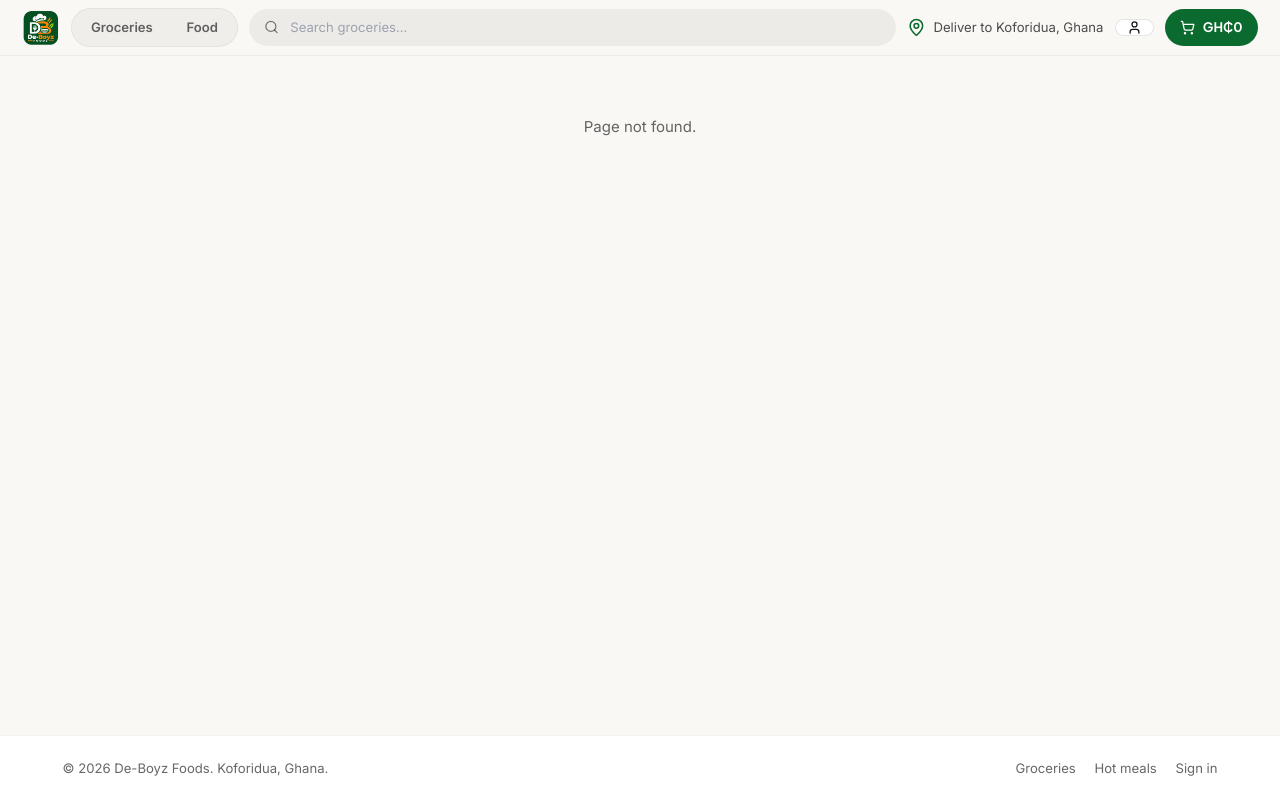
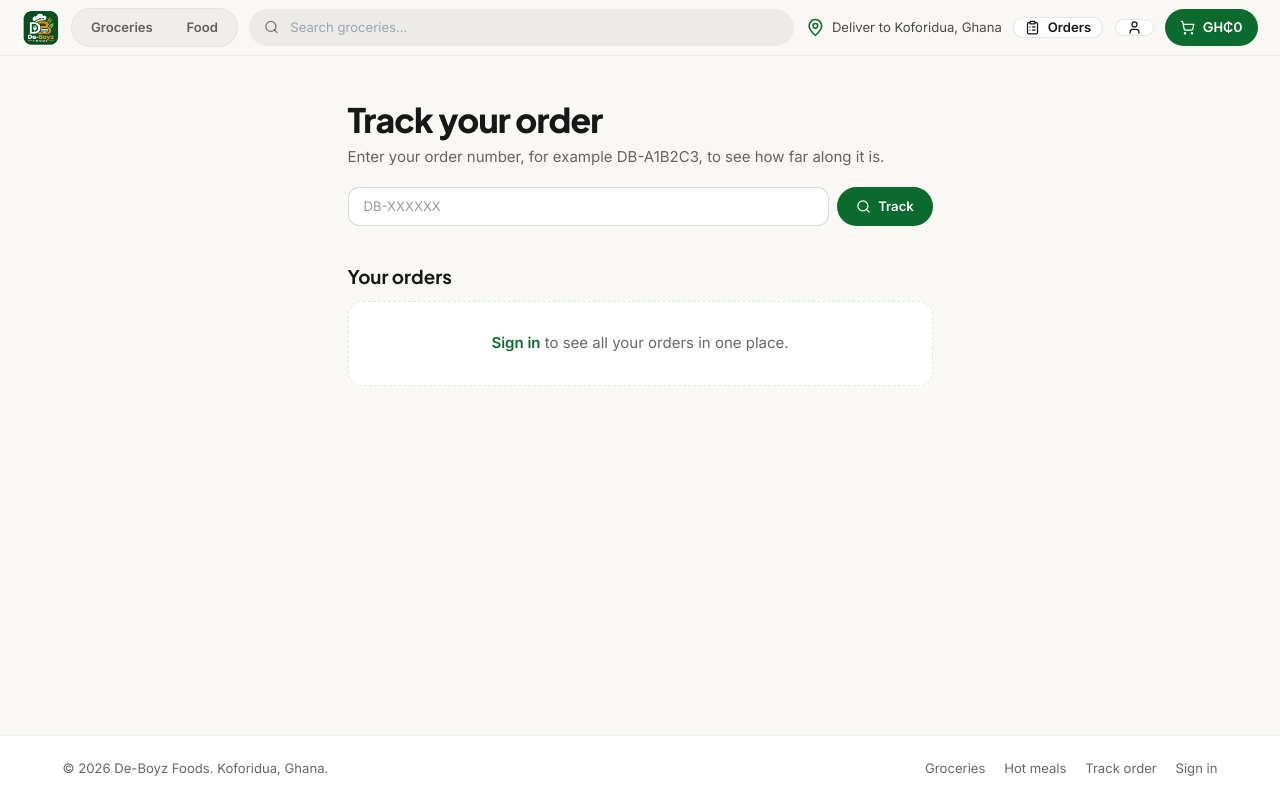
Before and after one commit to brainstorming173-sys/De-Boyz-Foods, a React (Vite) app in the folder client/: page /orders in a window 1280 px wide. Before the commit this address had no page. Built offline with nearby package versions, Linux system fonts and the light colour scheme.

Commit message:
your message here

```diff
--- a/client/src/App.jsx
+++ b/client/src/App.jsx
@@ -9,6 +9,7 @@ import Groceries from './pages/Groceries.jsx';
 import Food from './pages/Food.jsx';
 import Cart from './pages/Cart.jsx';
 import OrderDone from './pages/OrderDone.jsx';
+import Orders from './pages/Orders.jsx';
 import PayMomo from './pages/PayMomo.jsx';
 import Login from './pages/Login.jsx';
 import Register from './pages/Register.jsx';
@@ -45,6 +46,7 @@ export default function App() {
           <Route path="/cart" element={<Cart />} />
           <Route path="/pay/:orderNo" element={<PayMomo />} />
           <Route path="/order/:orderNo" element={<OrderDone />} />
+          <Route path="/orders" element={<Orders />} />
           <Route path="/login" element={<Login />} />
           <Route path="/register" element={<Register />} />
           <Route path="/forgot-password" element={<ForgotPassword />} />
--- a/client/src/components/Footer.jsx
+++ b/client/src/components/Footer.jsx
@@ -8,6 +8,7 @@ export default function Footer() {
         <div className="flex flex-wrap gap-x-5 gap-y-2">
           <Link to="/groceries" className="hover:text-ink">Groceries</Link>
           <Link to="/food" className="hover:text-ink">Hot meals</Link>
+          <Link to="/orders" className="hover:text-ink">Track order</Link>
           <Link to="/login" className="hover:text-ink">Sign in</Link>
         </div>
       </div>
--- a/client/src/components/Navbar.jsx
+++ b/client/src/components/Navbar.jsx
@@ -1,6 +1,6 @@
 import { useState } from 'react';
 import { Link, useLocation, useNavigate } from 'react-router-dom';
-import { Search, MapPin, ShoppingCart, User, LogOut, LayoutDashboard } from 'lucide-react';
+import { Search, MapPin, ShoppingCart, User, LogOut, LayoutDashboard, ClipboardList } from 'lucide-react';
 import { useCart } from '../context/CartContext.jsx';
 import { useAuth } from '../context/AuthContext.jsx';
 import { money } from '../api.js';
@@ -70,6 +70,7 @@ export default function Navbar() {
 
           {isAdmin && <Link to="/admin" className="btn-ghost hidden sm:inline-flex"><LayoutDashboard className="h-4 w-4" /> Admin</Link>}
           {isAdmin && <Link to="/admin" className="btn-ghost h-10 w-10 p-0 sm:hidden" aria-label="Admin"><LayoutDashboard className="h-4 w-4" /></Link>}
+          <Link to="/orders" className="btn-ghost h-10 w-10 p-0 sm:h-auto sm:w-auto sm:px-3" aria-label="Track orders" title="Track orders"><ClipboardList className="h-4 w-4" /><span className="hidden sm:inline">Orders</span></Link>
           {user ? (
             <button onClick={logout} className="btn-ghost h-10 w-10 p-0 sm:h-auto sm:w-auto sm:px-3" aria-label="Sign out" title={`Signed in as ${user.name}`}><LogOut className="h-4 w-4" /></button>
           ) : (
--- a/client/src/pages/OrderDone.jsx
+++ b/client/src/pages/OrderDone.jsx
@@ -13,18 +13,44 @@ export default function OrderDone() {
 
   useEffect(() => { api.trackOrder(orderNo).then(setOrder).catch((e) => setError(e.message)); }, [orderNo]);
 
+  // Keep the status fresh: check again every 20 seconds until the order is finished.
+  const finished = order && (order.status === 'completed' || order.status === 'cancelled');
+  useEffect(() => {
+    if (!order || finished) return;
+    const t = setInterval(() => { api.trackOrder(orderNo).then(setOrder).catch(() => {}); }, 20000);
+    return () => clearInterval(t);
+  }, [orderNo, !!order, finished]);
+
   if (error) return <p className="p-16 text-center text-chili">{error}</p>;
   if (!order) return <Loading message="Loading your order..." />;
 
+  // Pickup orders skip the "on the way" step.
+  const steps = order.fulfillment === 'pickup'
+    ? ['new', 'confirmed', 'preparing', 'completed']
+    : ['new', 'confirmed', 'preparing', 'out_for_delivery', 'completed'];
+  const stepIndex = Math.max(0, steps.indexOf(order.status));
   const unpaidOnline = order.payment_method === 'momo_now' && order.payment_status !== 'paid';
 
   return (
     <div className="mx-auto max-w-xl px-4 py-8 sm:px-6 sm:py-14">
       <div className="text-center">
         <CheckCircle2 className="mx-auto h-12 w-12 text-leaf" />
-        <h1 className="mt-4 text-2xl font-extrabold sm:text-3xl">Order {order.order_no} placed</h1>
-        <p className="mt-2 text-black/60">Status: <strong>{LABEL[order.status]}</strong>. Save your order number to check back.</p>
+        <h1 className="mt-4 text-2xl font-extrabold sm:text-3xl">Order {order.order_no}</h1>
+        <p className="mt-2 text-black/60">Status: <strong>{LABEL[order.status]}</strong>. This page updates by itself. You can find it again any time under <Link to="/orders" className="font-semibold text-leaf underline">Orders</Link>.</p>
       </div>
+
+      {order.status === 'cancelled' ? (
+        <p className="mt-6 rounded-xl bg-chili-soft px-4 py-3 text-center text-sm text-chili">This order was cancelled. Please contact us if you have any questions.</p>
+      ) : (
+        <ol className="mt-6 grid gap-1" style={{ gridTemplateColumns: `repeat(${steps.length}, minmax(0, 1fr))` }}>
+          {steps.map((s, n) => (
+            <li key={s} className="text-center">
+              <span className={`mx-auto block h-2 rounded-full ${n <= stepIndex ? 'bg-leaf' : 'bg-black/10'}`} />
+              <span className={`mt-1.5 block text-[11px] leading-tight sm:text-xs ${n === stepIndex ? 'font-bold text-leaf' : 'text-black/50'}`}>{s === 'out_for_delivery' ? 'On the way' : LABEL[s]}</span>
+            </li>
+          ))}
+        </ol>
+      )}
 
       {unpaidOnline && (
         <div className="mt-6 rounded-xl bg-chili-soft px-4 py-3 text-sm text-chili">
--- /dev/null
+++ b/client/src/pages/Orders.jsx
@@ -0,0 +1,74 @@
+import { useEffect, useState } from 'react';
+import { Link, useNavigate } from 'react-router-dom';
+import { Search } from 'lucide-react';
+import Loading from '../components/Loading.jsx';
+import { api, money } from '../api.js';
+import { useAuth } from '../context/AuthContext.jsx';
+
+const LABEL = { new: 'Received', confirmed: 'Confirmed', preparing: 'Preparing', out_for_delivery: 'On the way', completed: 'Completed', cancelled: 'Cancelled' };
+const TONE = { completed: 'bg-leaf-soft text-leaf', cancelled: 'bg-chili-soft text-chili' };
+
+// Track an order by its number, and (when signed in) see all of your own orders.
+export default function Orders() {
+  const { user, loading } = useAuth();
+  const nav = useNavigate();
+  const [no, setNo] = useState('');
+  const [list, setList] = useState(null);
+  const [error, setError] = useState('');
+
+  useEffect(() => {
+    if (!user) return;
+    api.myOrders().then(setList).catch((e) => setError(e.message));
+  }, [user]);
+
+  function find(e) {
+    e.preventDefault();
+    let v = no.trim().toUpperCase().replace(/^#/, '');
+    if (/^[0-9A-F]{6}$/.test(v)) v = `DB-${v}`; // allow typing just the 6 characters
+    if (v) nav(`/order/${encodeURIComponent(v)}`);
+  }
+
+  return (
+    <div className="mx-auto max-w-2xl px-4 py-8 sm:px-6 sm:py-12">
+      <h1 className="text-3xl font-extrabold tracking-tight sm:text-4xl">Track your order</h1>
+      <p className="mt-2 text-black/60">Enter your order number, for example DB-A1B2C3, to see how far along it is.</p>
+
+      <form onSubmit={find} className="mt-5 flex gap-2">
+        <input className="field" placeholder="DB-XXXXXX" value={no} onChange={(e) => setNo(e.target.value)} aria-label="Order number" />
+        <button className="btn-green shrink-0"><Search className="h-4 w-4" /> Track</button>
+      </form>
+
+      <h2 className="mt-10 text-xl font-bold">Your orders</h2>
+      {loading ? (
+        <Loading message="Loading..." />
+      ) : !user ? (
+        <p className="mt-3 rounded-2xl border border-dashed border-black/10 bg-white px-6 py-8 text-center text-black/60">
+          <Link to="/login" state={{ from: '/orders' }} className="font-semibold text-leaf hover:underline">Sign in</Link> to see all your orders in one place.
+        </p>
+      ) : error ? (
+        <p role="alert" className="mt-3 text-chili">{error}</p>
+      ) : !list ? (
+        <Loading message="Loading your orders..." />
+      ) : !list.length ? (
+        <p className="mt-3 rounded-2xl border border-dashed border-black/10 bg-white px-6 py-8 text-center text-black/60">You haven't placed any orders yet.</p>
+      ) : (
+        <ul className="mt-3 divide-y divide-black/5 rounded-2xl border border-black/5 bg-white">
+          {list.map((o) => (
+            <li key={o.order_no}>
+              <Link to={`/order/${o.order_no}`} className="flex items-center justify-between gap-3 p-4 hover:bg-black/[0.02]">
+                <div className="min-w-0">
+                  <p className="font-semibold">{o.order_no}</p>
+                  <p className="text-xs text-black/50">{new Date(o.created_at).toLocaleString()}</p>
+                </div>
+                <div className="shrink-0 text-right">
+                  <p className="font-semibold">{money(o.total)}</p>
+                  <span className={`mt-1 inline-block rounded-full px-2.5 py-0.5 text-xs font-semibold ${TONE[o.status] || 'bg-black/[0.06] text-black/70'}`}>{LABEL[o.status] || o.status}</span>
+                </div>
+              </Link>
+            </li>
+          ))}
+        </ul>
+      )}
+    </div>
+  );
+}
```
Also changed, not shown: 1 other file (tests, documents, lock files or other folders).
